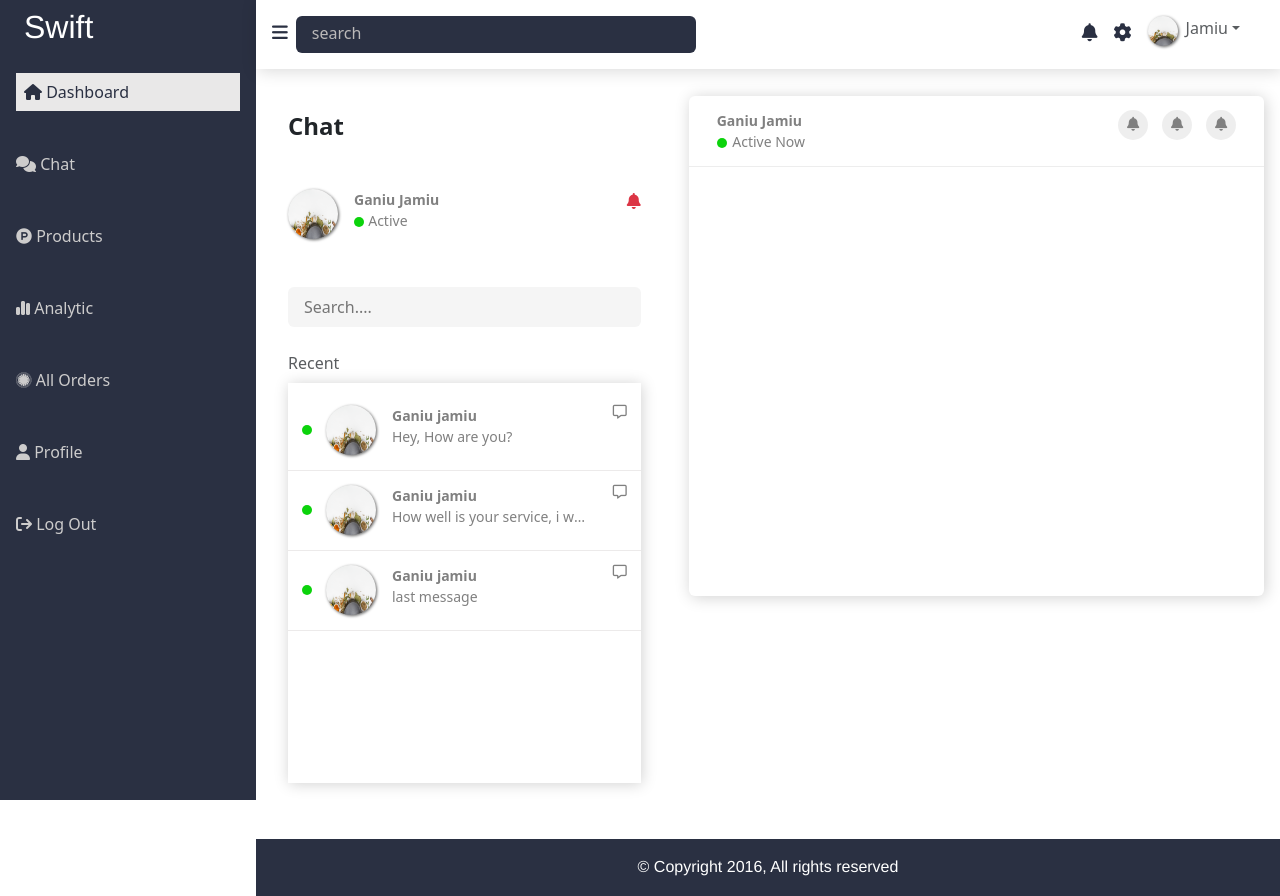
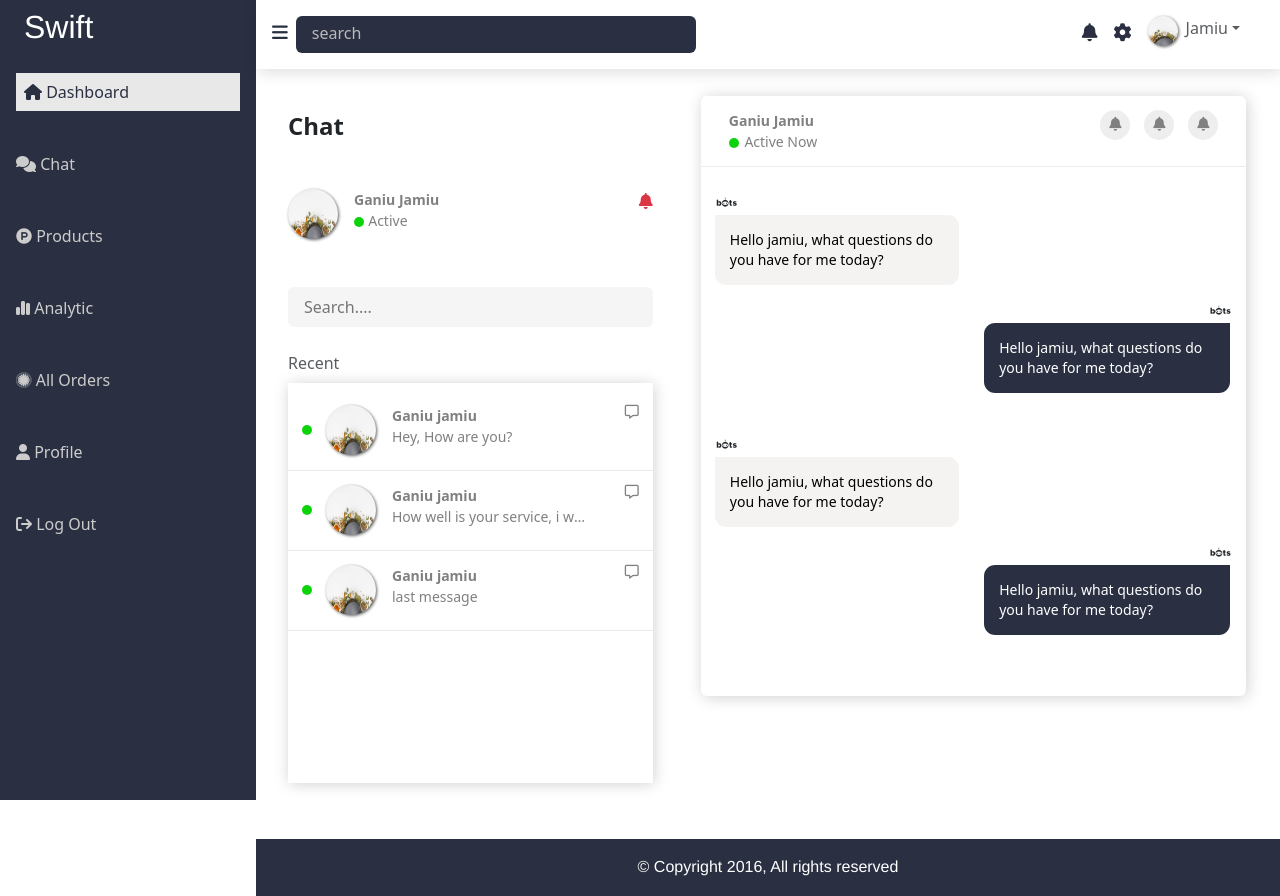
Before and after one commit to mario0070/food-delivery, a React (Vite) app: page /chat in a window 1280 px wide. Built offline with nearby package versions, Linux system fonts and the light colour scheme.

Commit message:
chat messages

```diff
--- a/public/css/chat.css
+++ b/public/css/chat.css
@@ -1,13 +1,18 @@
+:root{
+    --primary: #2a3042;
+    --secondary: white;
+}
+
 .vendor_dashboard .chat{
     padding: 1em;
     padding-top: 6em;
 }
 
 .vendor_dashboard .chat .chat_box{
-    width: 60%;
+    width: 55%;
     box-shadow: .1em .1em 1em rgb(209, 209, 209);
     border-radius: 6px;
-    height: 500px;
+    height: 600px;
 }
 
 .vendor_dashboard .chat .all_chats{
@@ -126,3 +131,62 @@
     transform: translateY(7px);
     margin-right: .4em;
 }
+
+
+
+
+.msg-container{
+    height: 500px;
+    overflow: scroll;
+    padding-bottom: 6em;
+    width: fit-content;
+}
+
+.msg-container .wrap1 .msgBodys{
+    margin: 1em;
+    background-color: rgba(105, 83, 63, 0.07);
+    padding: .5em;
+    overflow-wrap: break-word;
+    display: inline-block;
+    border-radius: 0 .8em .8em .8em;
+    font-size: 14px;
+    color: black;
+    max-width: 80%;
+    width: fit-content;
+    line-height: 20px;
+}
+
+.msg-container .sentMsg .myMsg{
+    background-color: var(--primary);
+    border-radius: .8em 0 .8em .8em;
+    padding: .5em;
+    display: inline-block;
+    overflow-wrap: break-word;
+    color: var(--secondary);
+    font-size: 14px;
+    line-height: 20px;
+    max-width: 90%;
+    width: fit-content;
+}
+
+.msg-container .wrap1{
+    margin-right: 15em;
+}
+
+.msg-container .wrap2{
+    margin-left: 15em;
+}
+
+.msg-container .msgBody div ,.sentMsg .myMsg div{
+    margin-top: .3em;
+    color: rgba(255, 255, 255, 0.539);
+    text-align: right;
+    font-family: Arial, Helvetica, sans-serif;
+    font-size: .8em;
+}
+
+.msg-container .sentMsg{
+    display: flex;
+    justify-content: flex-end;
+    margin: 1em;
+}
--- a/src/pages/chat.jsx
+++ b/src/pages/chat.jsx
@@ -101,6 +101,96 @@ export default function Chat() {
                     <i class="fa-solid fa-bell"></i>
                   </div>
                 </div>
+
+                <div className="msg-container" id='msgBody'>
+
+                  <div className="wrap1 pt-4">
+                    <div className="">
+                        <p className='mb-0 mx-3'><i className="fa-brands fa-bots"></i></p>
+                        <div className="msgBodys mt-0">
+                            <p className='mb-0 p-2'>Hello jamiu, what questions do you have for me today? </p>
+                        </div>
+                    </div>
+                  </div>
+
+                  <div class="wrap2 mt -2">
+                    <p className='mb-0 text-end mx-3 msgIcon'><i className="fa-brands fa-bots"></i></p>
+                    <div class="sentMsg mt-0">
+                      <div class="myMsg">
+                          <p class="mb-0 p-2">Hello jamiu, what questions do you have for me today? </p>
+                      </div>
+                    </div>
+                  </div>
+                  <div className="wrap1 pt-4">
+                    <div className="">
+                        <p className='mb-0 mx-3'><i className="fa-brands fa-bots"></i></p>
+                        <div className="msgBodys mt-0">
+                            <p className='mb-0 p-2'>Hello jamiu, what questions do you have for me today? </p>
+                        </div>
+                    </div>
+                  </div>
+
+                  <div class="wrap2 mt -2">
+                    <p className='mb-0 text-end mx-3 msgIcon'><i className="fa-brands fa-bots"></i></p>
+                    <div class="sentMsg mt-0">
+                      <div class="myMsg">
+                          <p class="mb-0 p-2">Hello jamiu, what questions do you have for me today? </p>
+                      </div>
+                    </div>
+                  </div>
+                  <div className="wrap1 pt-4">
+                    <div className="">
+                        <p className='mb-0 mx-3'><i className="fa-brands fa-bots"></i></p>
+                        <div className="msgBodys mt-0">
+                            <p className='mb-0 p-2'>Hello jamiu, what questions do you have for me today? </p>
+                        </div>
+                    </div>
+                  </div>
+
+                  <div class="wrap2 mt -2">
+                    <p className='mb-0 text-end mx-3 msgIcon'><i className="fa-brands fa-bots"></i></p>
+                    <div class="sentMsg mt-0">
+                      <div class="myMsg">
+                          <p class="mb-0 p-2">Hello jamiu, what questions do you have for me today? </p>
+                      </div>
+                    </div>
+                  </div>
+                  <div className="wrap1 pt-4">
+                    <div className="">
+                        <p className='mb-0 mx-3'><i className="fa-brands fa-bots"></i></p>
+                        <div className="msgBodys mt-0">
+                            <p className='mb-0 p-2'>Hello jamiu, what questions do you have for me today? </p>
+                        </div>
+                    </div>
+                  </div>
+
+                  <div class="wrap2 mt -2">
+                    <p className='mb-0 text-end mx-3 msgIcon'><i className="fa-brands fa-bots"></i></p>
+                    <div class="sentMsg mt-0">
+                      <div class="myMsg">
+                          <p class="mb-0 p-2">Hello jamiu, what questions do you have for me today? </p>
+                      </div>
+                    </div>
+                  </div>
+                  <div className="wrap1 pt-4">
+                    <div className="">
+                        <p className='mb-0 mx-3'><i className="fa-brands fa-bots"></i></p>
+                        <div className="msgBodys mt-0">
+                            <p className='mb-0 p-2'>Hello jamiu, what questions do you have for me today? </p>
+                        </div>
+                    </div>
+                  </div>
+
+                  <div class="wrap2 mt -2">
+                    <p className='mb-0 text-end mx-3 msgIcon'><i className="fa-brands fa-bots"></i></p>
+                    <div class="sentMsg mt-0">
+                      <div class="myMsg">
+                          <p class="mb-0 p-2">Hello jamiu, what questions do you have for me today? </p>
+                      </div>
+                    </div>
+                  </div>
+
+                </div>
             </div>
         </div>
 
```
